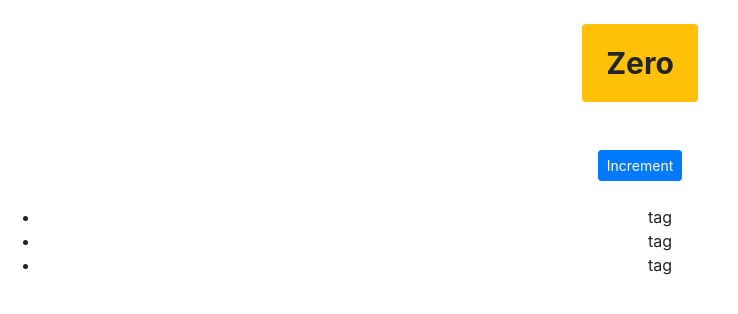
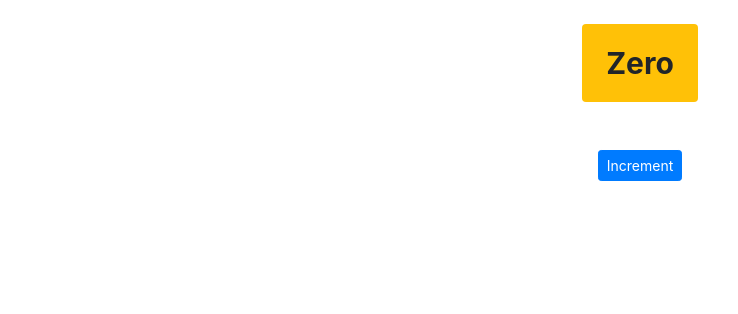
Before and after one commit to majestyjnr/my-react-tutorials-portfolio, a React (Create React App) app: page / in a window 1280 px wide. Shown: the top 314 px of the page, without its empty margins (0-738 px from the left). Built offline with nearby package versions, Linux system fonts and the light colour scheme.

Commit message:
Commit More

```diff
--- a/src/components/Appbar.jsx
+++ b/src/components/Appbar.jsx
@@ -1,34 +1,43 @@
-import React, {useState} from 'react'
-import 'bootstrap/dist/css/bootstrap.css'
-
+import React, { useState } from "react";
+import "bootstrap/dist/css/bootstrap.css";
 
 const Appbar = () => {
-    const [count, settitle] = useState(0)
-    const [tags, settags] = useState(['tag1', 'tag2', 'tag3'])
+  const [count, settitle] = useState(0);
+  const [tags, settags] = useState(["tag1", "tag2", "tag3"]);
 
   let classes = getBadgeClasses(count);
 
-
+  function renderTags() {
+    if (tags === 0) {
+      return <p>There are no tags at the moment!</p>;
+    } else {
+      <ul>
+        {tags.map((tag) => (
+          <li key={tag}>tag</li>
+        ))}
+      </ul>;
+    }
+  }
 
   return (
     <div>
       <center>
-                <span style={{fontSize: 30}} className={classes}>{count == 0 ? 'Zero' : count}</span>
-                <br/>
+        <span style={{ fontSize: 30 }} className={classes}>
+          {count == 0 ? "Zero" : count}
+        </span>
+        <br />
         <button className="btn btn-primary btn-sm mt-4">Increment</button>
-                <br/>
-                <br/>
-                <ul>
-                    {tags.map((tag)=> <li>tag</li>)}
-                </ul>
+        <br />
+        <br />
+        {renderTags()}
       </center>
     </div>
-    )
-}
+  );
+};
 
-export default Appbar
+export default Appbar;
 function getBadgeClasses(count) {
   let classes = "mt-4 badge m-4 p-4 ";
-    classes += (count === 0) ? "badge-warning" : "badge-primary";
+  classes += count === 0 ? "badge-warning" : "badge-primary";
   return classes;
 }
```
Also changed, not shown: 1 other file (tests, documents, lock files or other folders). Lines whose indentation alone changed are shown as unchanged.
